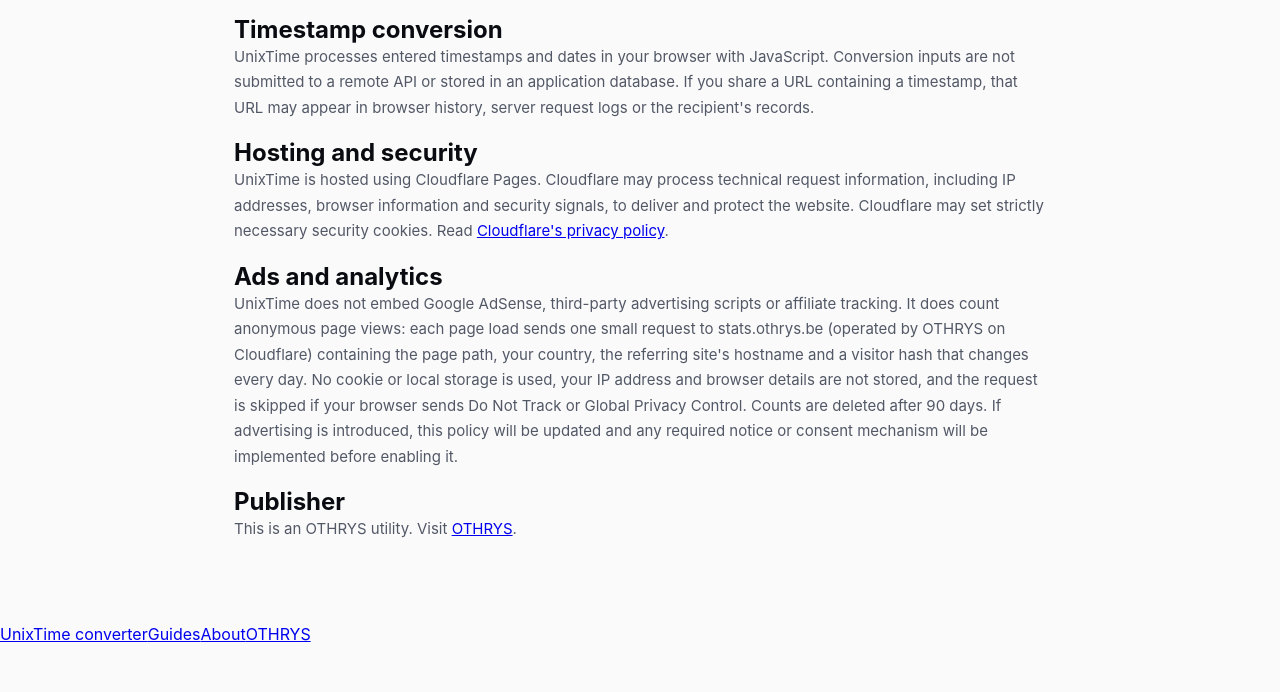
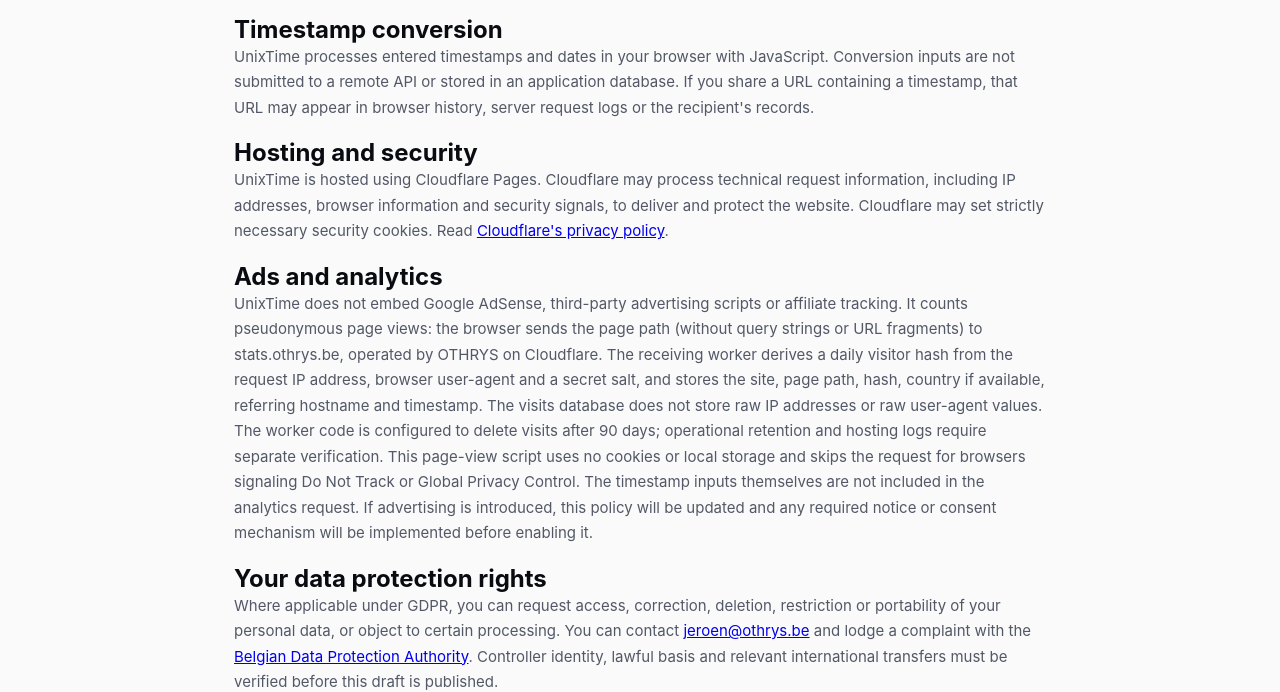
Before and after one commit to vtcbelgium/unixtime, a plain HTML site: page privacy.html in a window 1280 px wide. Shown: the part 262-954 px from the top of the page. Before the commit the page ends 906 px from the top, so only its background shows below. Drawn offline with Linux system fonts and the light colour scheme.

Commit message:
docs(themis): clarify UnixTime personal data and draft GDPR rights disclosure

```diff
--- a/privacy.html
+++ b/privacy.html
@@ -18,7 +18,8 @@
 <h2>Hosting and security</h2>
 <p>UnixTime is hosted using Cloudflare Pages. Cloudflare may process technical request information, including IP addresses, browser information and security signals, to deliver and protect the website. Cloudflare may set strictly necessary security cookies. Read <a href="https://www.cloudflare.com/privacypolicy/" rel="noopener" target="_blank">Cloudflare's privacy policy</a>.</p>
 <h2>Ads and analytics</h2>
-<p>UnixTime does not embed Google AdSense, third-party advertising scripts or affiliate tracking. It does count anonymous page views: each page load sends one small request to stats.othrys.be (operated by OTHRYS on Cloudflare) containing the page path, your country, the referring site's hostname and a visitor hash that changes every day. No cookie or local storage is used, your IP address and browser details are not stored, and the request is skipped if your browser sends Do Not Track or Global Privacy Control. Counts are deleted after 90 days. If advertising is introduced, this policy will be updated and any required notice or consent mechanism will be implemented before enabling it.</p>
+<p>UnixTime does not embed Google AdSense, third-party advertising scripts or affiliate tracking. It counts pseudonymous page views: the browser sends the page path (without query strings or URL fragments) to stats.othrys.be, operated by OTHRYS on Cloudflare. The receiving worker derives a daily visitor hash from the request IP address, browser user-agent and a secret salt, and stores the site, page path, hash, country if available, referring hostname and timestamp. The visits database does not store raw IP addresses or raw user-agent values. The worker code is configured to delete visits after 90 days; operational retention and hosting logs require separate verification. This page-view script uses no cookies or local storage and skips the request for browsers signaling Do Not Track or Global Privacy Control. The timestamp inputs themselves are not included in the analytics request. If advertising is introduced, this policy will be updated and any required notice or consent mechanism will be implemented before enabling it.</p>
+<h2>Your data protection rights</h2><p>Where applicable under GDPR, you can request access, correction, deletion, restriction or portability of your personal data, or object to certain processing. You can contact <a href="mailto:jeroen@othrys.be">jeroen@othrys.be</a> and lodge a complaint with the <a href="https://www.gegevensbeschermingsautoriteit.be/" rel="noopener" target="_blank">Belgian Data Protection Authority</a>. Controller identity, lawful basis and relevant international transfers must be verified before this draft is published.</p>
 <h2>Publisher</h2><p>This is an OTHRYS utility. Visit <a href="https://othrys.be/" rel="noopener" target="_blank">OTHRYS</a>.</p>
 </main><footer class="guide-footer"><a href="/">UnixTime converter</a><a href="/guides/">Guides</a><a href="/about">About</a><a href="https://othrys.be/" rel="noopener" target="_blank">OTHRYS</a></footer>
 <script src="/stats.js" defer></script></body></html>
```
